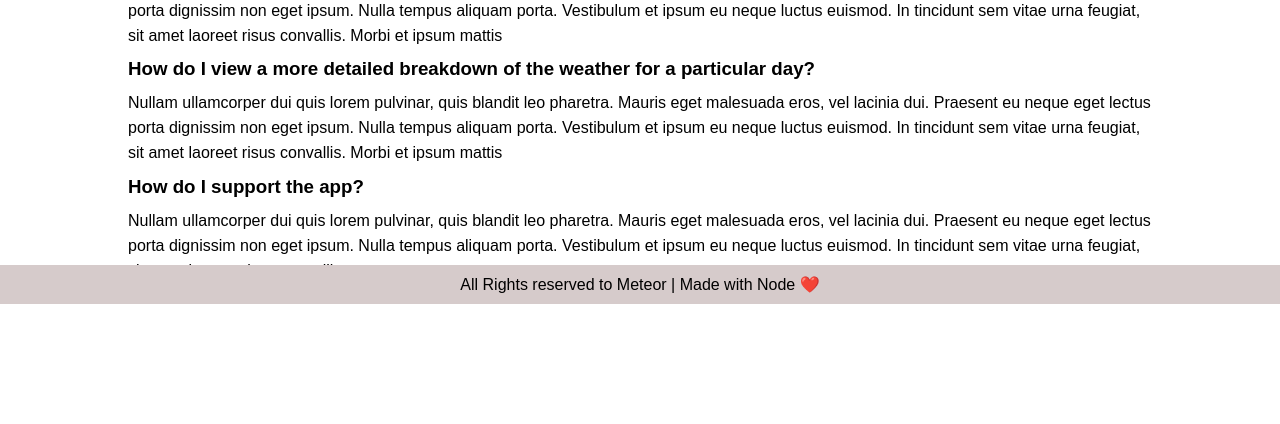
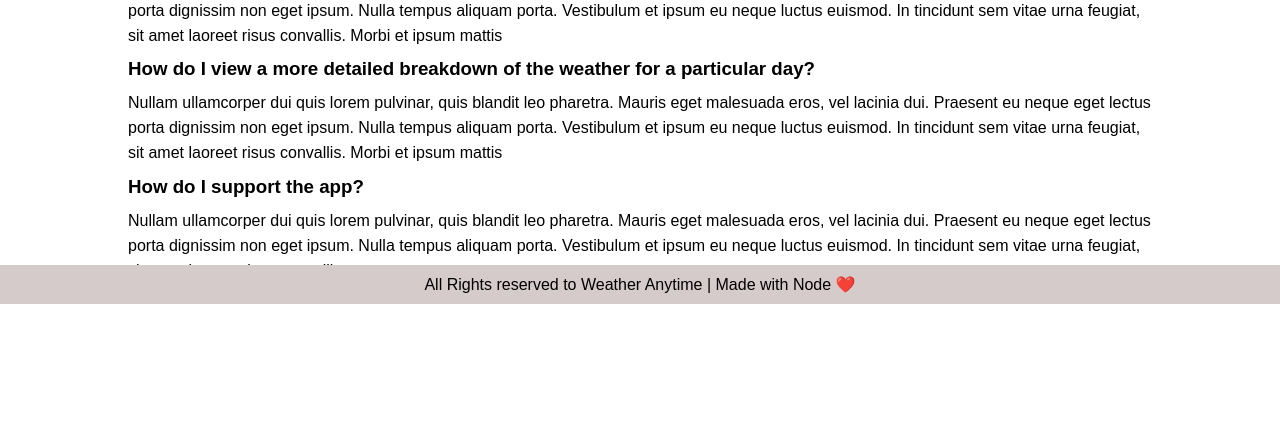
Before and after one commit to muhsinkamil/Node-js-Learning, a Node server app: page /help in a window 1280 px wide. Shown: the part 496-920 px from the top of the page. Before the commit the page ends 800 px from the top, so only its background shows below. Run offline with Node 20, Linux system fonts and the light colour scheme.

Commit message:
Changing name and fixing styles

```diff
--- a/web-server/public/css/styles.css
+++ b/web-server/public/css/styles.css
@@ -103,8 +103,7 @@ form {
 
 #weather {
   margin-top: 5%;
-  width: auto;
-  word-wrap: break-word;
+  line-height: 2rem;
 }
 
 .error {
@@ -115,10 +114,6 @@ form {
   color: rgb(214, 37, 132);
   font-weight: bold;
   font-size: larger;
-}
-
-.weather-data {
-  white-space: pre;
 }
 
 .svg-item {
@@ -134,6 +129,10 @@ form {
 .para-text {
   line-height: 25px;
   margin-bottom: 1%;
+}
+
+.last-para {
+  padding-bottom: 5rem;
 }
 
 .logo-container {
--- a/web-server/src/app.js
+++ b/web-server/src/app.js
@@ -23,8 +23,8 @@ hbs.registerPartials(partialFolder)
 // Home page rendered by views(index)
 app.get("", (req, res) => {
   res.render("index", {
-    title: "Meteor",
-    company: "Meteor",
+    title: "Weather Anytime",
+    company: "Weather Anytime",
   })
 })
 
@@ -32,7 +32,7 @@ app.get("", (req, res) => {
 app.get("/about", (req, res) => {
   res.render("about", {
     title: "About",
-    company: "Meteor",
+    company: "Weather Anytime",
   })
 })
 
@@ -41,7 +41,7 @@ app.get("/help", (req, res) => {
   res.render("help", {
     title: "Help",
     subtitle: "FAQ",
-    company: "Meteor",
+    company: "Weather Anytime",
   })
 })
 
@@ -75,7 +75,7 @@ app.get("/help/*", (req, res) => {
   res.render("404Page", {
     title: "404 Help not found",
     errorMessage: "Help article not found",
-    company: "Meteor",
+    company: "Weather Anytime",
   })
 })
 
@@ -84,7 +84,7 @@ app.get("*", (req, res) => {
   res.render("404Page", {
     title: "404Page",
     errorMessage: "Page not found",
-    company: "Meteor",
+    company: "Weather Anytime",
   })
 })
 
--- a/web-server/templates/views/help.hbs
+++ b/web-server/templates/views/help.hbs
@@ -44,7 +44,8 @@
                 amet
                 laoreet risus convallis. Morbi et ipsum mattis </p>
             <h3 class="faq-qn">How do I support the app?</h3>
-            <p class="para-text">Nullam ullamcorper dui quis lorem pulvinar, quis blandit leo pharetra. Mauris eget
+            <p class="para-text last-para">Nullam ullamcorper dui quis lorem pulvinar, quis blandit leo pharetra. Mauris
+                eget
                 malesuada eros, vel lacinia dui. Praesent eu neque eget lectus porta dignissim non eget ipsum. Nulla
                 tempus
                 aliquam porta. Vestibulum et ipsum eu neque luctus euismod. In tincidunt sem vitae urna feugiat, sit
```
Also changed, not shown: web-server/public/js/app.js.
